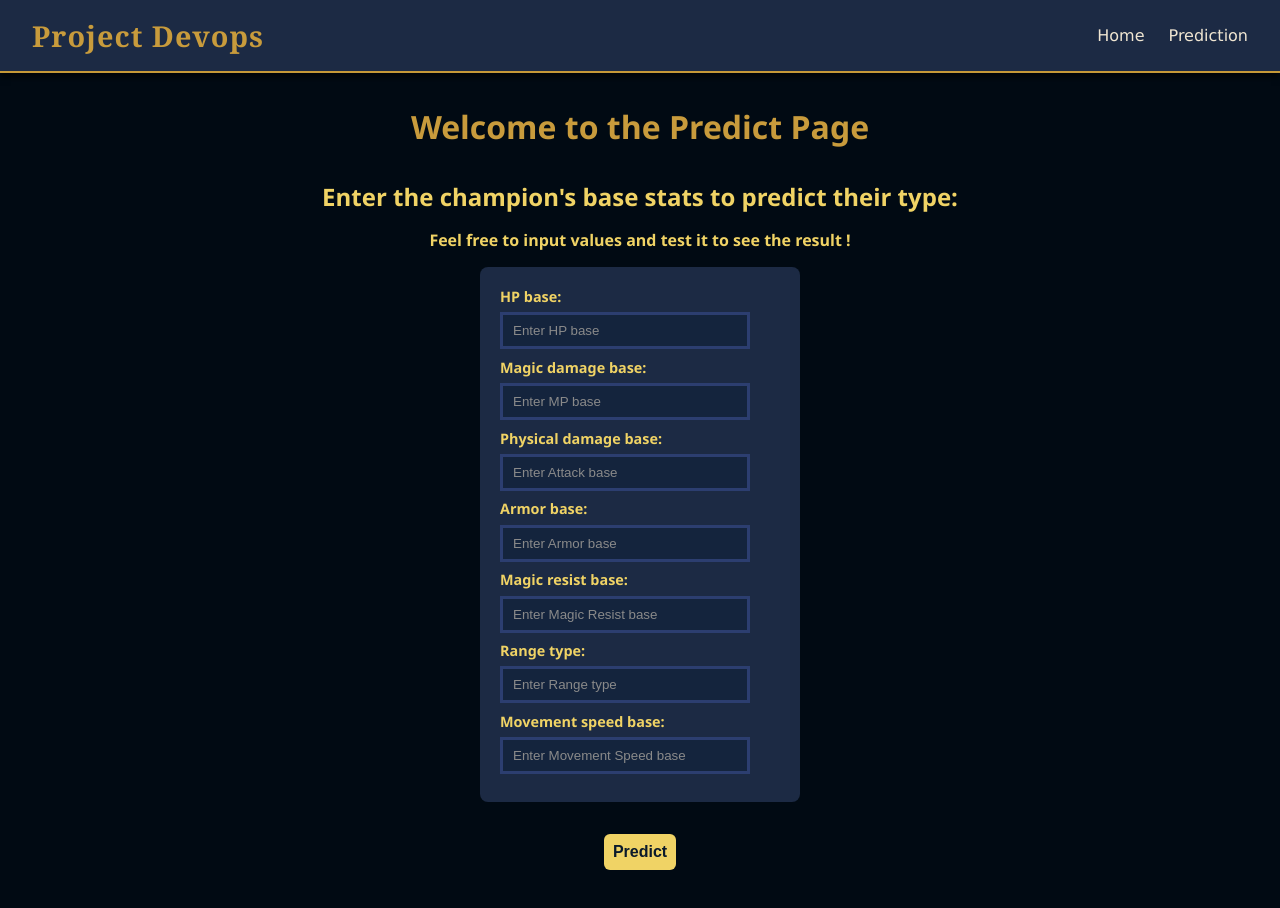
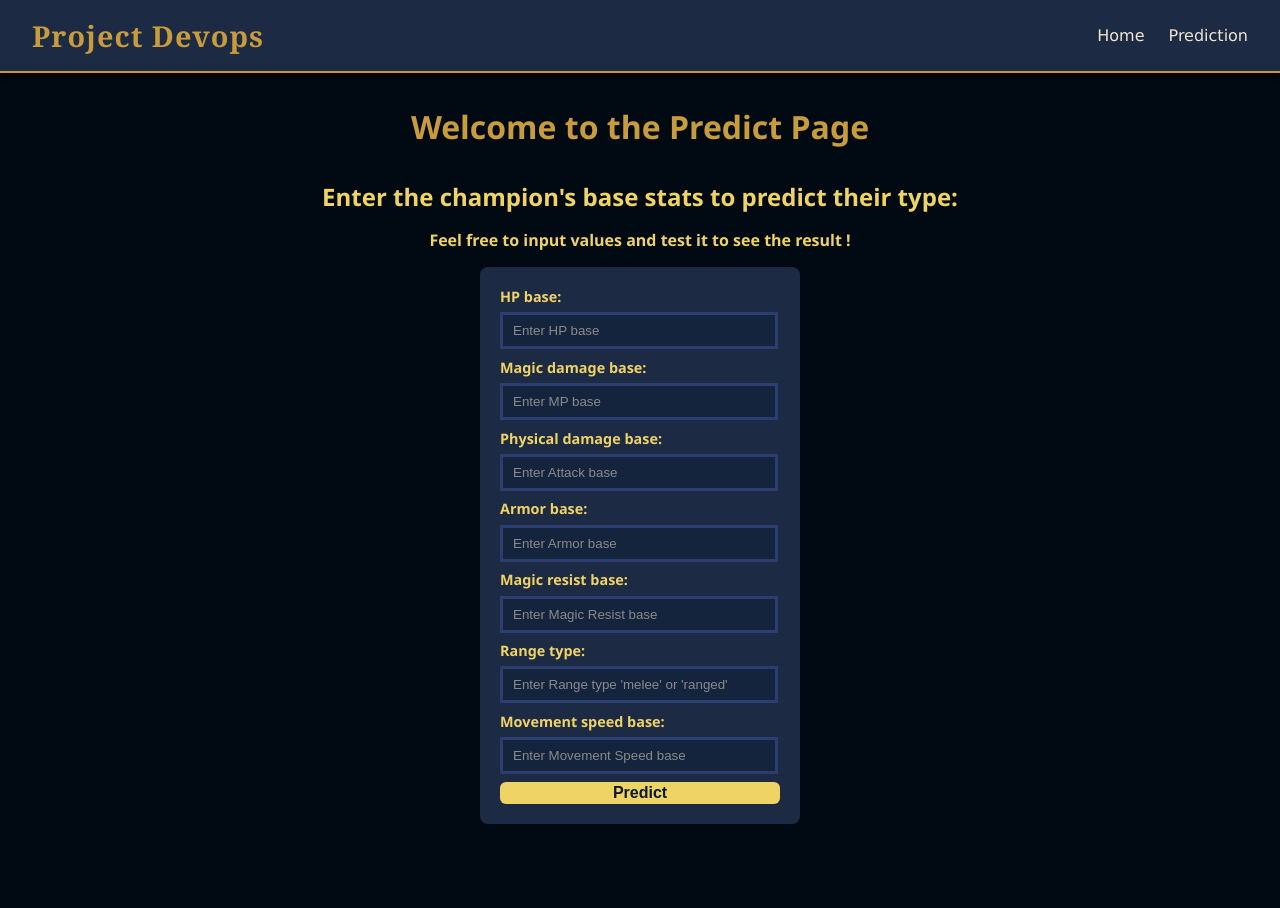
Before and after one commit to G1ul1o/Project-Devops, a React (Create React App) app in the folder frontend/: page /Predict in a window 1280 px wide. After the commit the page ends 856 px from the top, so only its background shows below. Built offline with nearby package versions, Linux system fonts and the light colour scheme.

Commit message:
v3 front with udpdates on the form for testing

```diff
--- a/frontend/src/pages/Predict.css
+++ b/frontend/src/pages/Predict.css
@@ -31,7 +31,7 @@ h1 {
 }
 
 .input {
-  width: 80%;
+  width: 90%;
   padding: 0.5rem 0.625rem;
   margin-bottom: 3%;
   border: solid #2c3e70;
@@ -50,7 +50,6 @@ h1 {
 
 .button {
   display: block;
-  margin: 0 auto 40px auto;
   padding: 0.7%;
   font-size: 16px;
   font-weight: 700;
--- a/frontend/src/pages/Predict.js
+++ b/frontend/src/pages/Predict.js
@@ -2,7 +2,7 @@ import { useState } from "react";
 import "./Predict.css";
 import Header from "../component/header.js";
 
-export default function ChampionSelect() {
+export default function PredictValues() {
   const [showPopup, setShowPopup] = useState(false);
 
   const handlePredictClick = (e) => {
@@ -21,31 +21,30 @@ export default function ChampionSelect() {
       <h2 className="paraph">Enter the champion's base stats to predict their type:</h2>
       <p className="paraph">Feel free to input values and test it to see the result !</p>
 
-      <form className="form">
+      <form className="form" onSubmit={handlePredictClick}>
         <label className="label">HP base:</label>
-        <input className="input" type="text" name="hp-base" placeholder="Enter HP base" />
+        <input className="input" type="number" name="hp-base" placeholder="Enter HP base" required min="0" />
 
         <label className="label">Magic damage base:</label>
-        <input className="input" type="text" name="mp-base" placeholder="Enter MP base" />
+        <input className="input" type="number" name="mp-base" placeholder="Enter MP base" required min="0" />
 
         <label className="label">Physical damage base:</label>
-        <input className="input" type="text" name="attack-base" placeholder="Enter Attack base" />
+        <input className="input" type="number" name="attack-base" placeholder="Enter Attack base" required min="0" />
 
         <label className="label">Armor base:</label>
-        <input className="input" type="text" name="armor-base" placeholder="Enter Armor base" />
+        <input className="input" type="number" name="armor-base" placeholder="Enter Armor base" required min="0" />
 
         <label className="label">Magic resist base:</label>
-        <input className="input" type="text" name="magic-resist-base" placeholder="Enter Magic Resist base" />
+        <input className="input" type="number" name="magic-resist-base" placeholder="Enter Magic Resist base" required min="0" />
 
         <label className="label">Range type:</label>
-        <input className="input" type="text" name="range" placeholder="Enter Range type" />
+        <input className="input" type="text" name="range" placeholder="Enter Range type 'melee' or 'ranged'" pattern="melee|ranged" required />
 
         <label className="label">Movement speed base:</label>
-        <input className="input" type="text" name="movement-speed-base" placeholder="Enter Movement Speed base" />
+        <input className="input" type="number" name="movement-speed-base" placeholder="Enter Movement Speed base" required min="0" />
 
+        <button type="submit" className="button">Predict</button>
       </form>
-      <button type="submit" className="button" onClick={handlePredictClick}>Predict</button>
-
 
       {showPopup && (
         <div className="popup-overlay">
```
